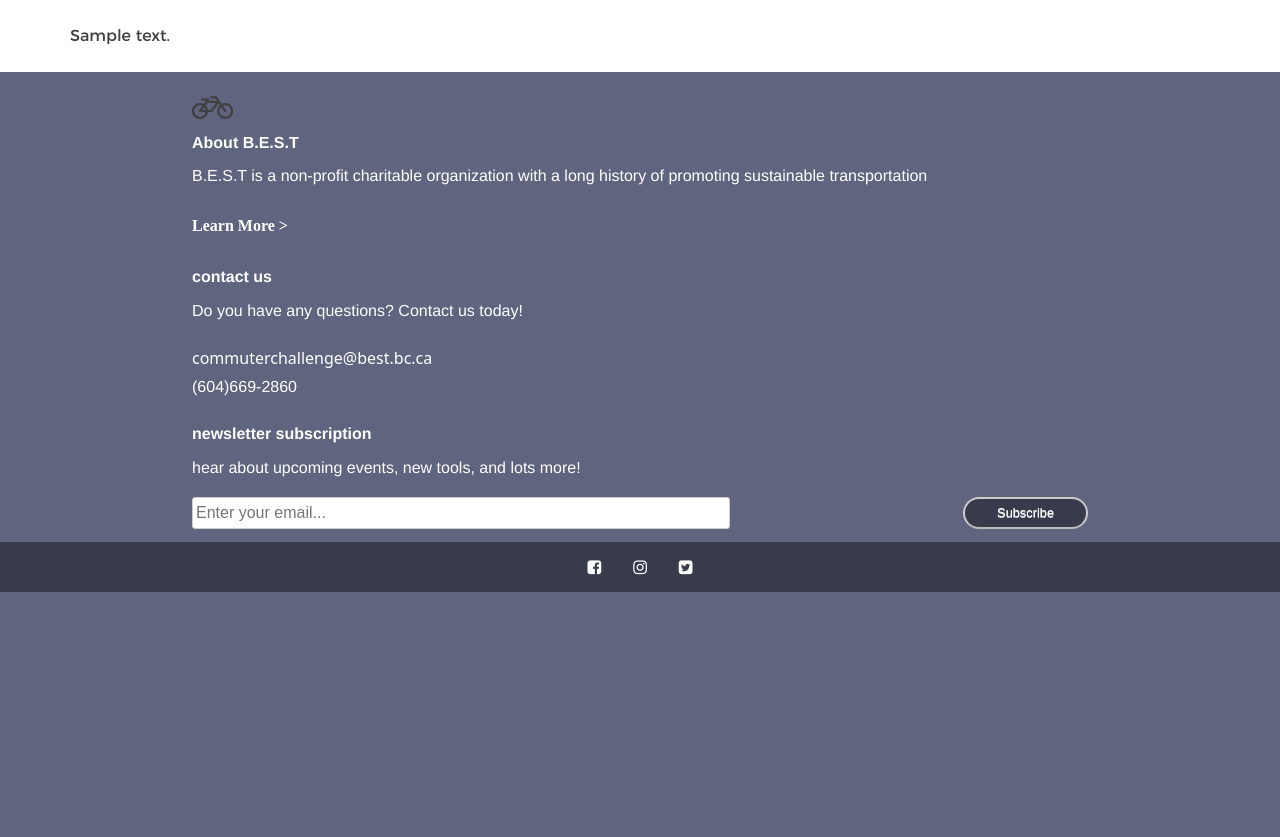
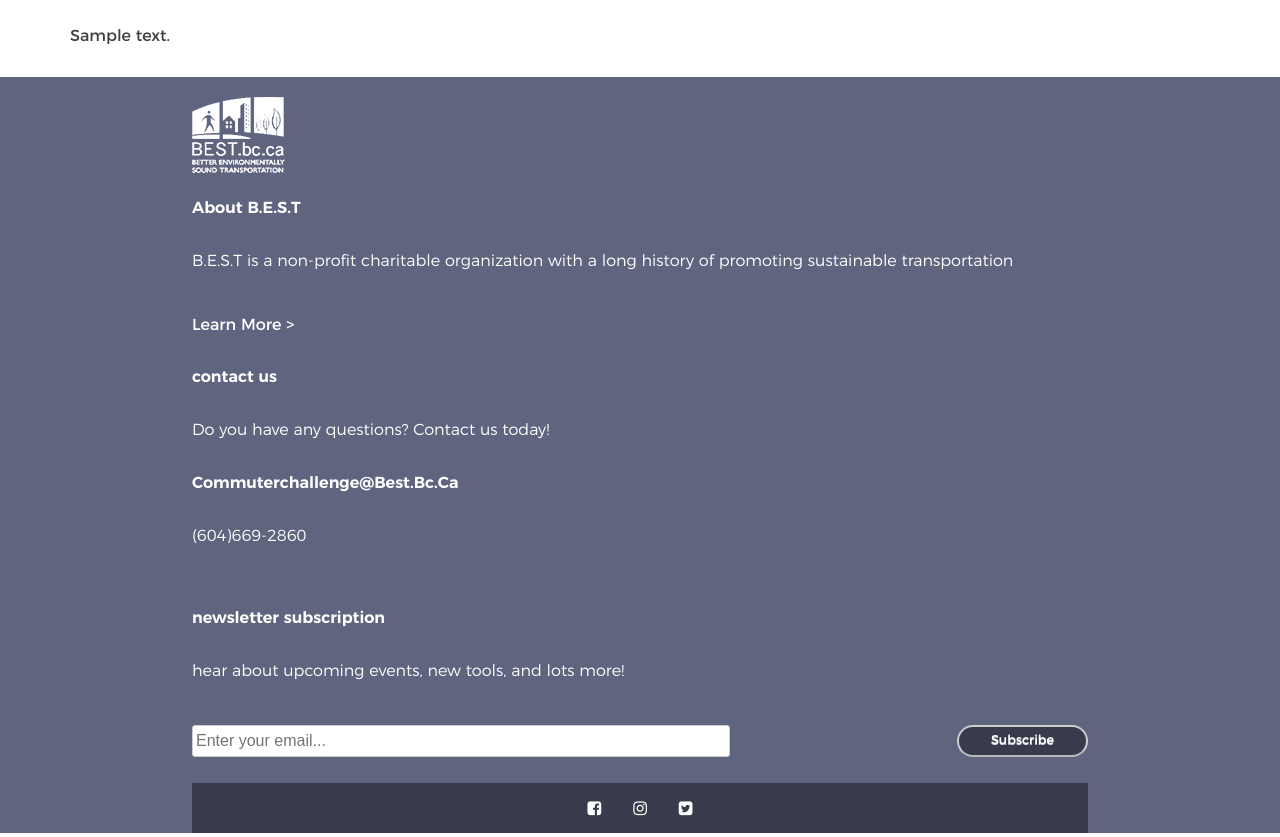
Before and after one commit to redacademy/best-fall-2016, a WordPress theme: template themes/best-challenge/home.php in a window 1280 px wide. Shown: the part 244-1081 px from the top of the page. Before the commit the page ends 836 px from the top, so only its background shows below. Run offline with PHP 8.4 and a stand-in for WordPress, Linux system fonts and the light colour scheme; the site name, menu and one post (Sample post) are stand-ins, and other content is empty; some libraries are stand-ins or nearby versions.

Commit message:
added best logo to footer

```diff
--- a/themes/best-challenge/footer.php
+++ b/themes/best-challenge/footer.php
@@ -15,28 +15,28 @@
 				<div class="footer-section">
 					<div class="footer-content container">
 						<div class="logo-image">
-							<i class="fa fa-bicycle" aria-hidden="true"></i>
+							<img src="<?php echo get_template_directory_uri() ?>/assets/images/best-logo.png"></img>
 						</div>
 						<div class="about-best">
-							<p class="para-heading">About<span> b.e.s.t</span></p>
-							<p><span>b.e.s.t</span> is a non-profit charitable organization with a long history of
-							promoting sustainable transportation</p>
+							<div class="para-heading"><p>About<span> b.e.s.t</span></p></div>
+							<div class="para-content"><p><span>b.e.s.t</span> is a non-profit charitable organization with a long history of
+							promoting sustainable transportation</p></div>
 						</div>
 						<div class="learn-more">
-							<p class="para-heading"><a href="">learn more ></a></p>
+							<div class="para-heading"><a href="">learn more ></a></div>
 							</div>
 						<div class="contact-us">
-							<p class="para-heading">contact us</p>
-						<p>Do you have any questions? Contact us today!</p>
+							<div class="para-heading"><p>contact us</p><div>
+						<div class="para-content"><p>Do you have any questions? Contact us today!</p></div>
 						</div>
 						<div class="questions">
 							<p><a href="">commuterchallenge@best.bc.ca</a></p>
-							<p>(604)669-2860</p>
+							<div class="para-content"><p>(604)669-2860</p></div>
 						</div>
 						<div class="newsletter-subscription">
-							<p class="para-heading">newsletter subscription</p>
-							<p>hear about upcoming events, new tools, and lots more!</p>
-							</div>
+							<div class="para-heading"><p>newsletter subscription</p></div>
+							<div class="para-content"><p>hear about upcoming events, new tools, and lots more!</p></div>
+						</div>
 							<div class="subscribe">
             					<div class="subscribeForm">
                 					<form id="formId">
--- a/themes/best-challenge/sass/_footers.scss
+++ b/themes/best-challenge/sass/_footers.scss
@@ -1,3 +1,7 @@
+
+
+
+
 
 .footer-column{
     display:flex;
@@ -15,13 +19,13 @@
     background-color:#60657F;
 }
 
-.footer-section p{
+.footer-section {
     -webkit-margin-before: 0.3em;
     -webkit-margin-after: 0.3em;
-    font-family:'helvetica';
     color:white;
-    font-family:sans'sans';
-}
+
+    }
+
 .footer-section span{
     text-transform:uppercase;
 }
@@ -29,7 +33,8 @@
 .footer-section a{
     color:white;
     text-decoration:none;
-    font-family:'sans';
+    font-family:'montserrat';
+
 }
 
 .footer-section a:hover{
@@ -50,15 +55,23 @@
     padding:1rem;
 }
 
-.para-heading {
+.para-heading p{
     padding-bottom:5px;
-    font-weight:800;
+    font-family:'montserrat';
+    font-weight: 600;
+
 }
 
 .para-heading a{
-    font-family: 'open-sans';
-    font-weight:800;
+    font-family: 'montserrat';
+    font-weight:'bold';
     text-transform: capitalize;
+}
+
+.para-content p{
+font-family: 'montserrat';
+    font-weight:200;
+
 }
 
 .logo-image i{
@@ -90,7 +103,8 @@ padding-bottom:0.8rem;
     padding: .25rem 2rem;
     border: 1;
     border-radius: 25px;
-    font-family: ralewaylight, sans-serif;
+    font-family: 'montserrat';
+    font-weight:'light';
     font-size: 0.8rem;
     box-shadow:none;
     line-height: 1.2;
--- a/themes/best-challenge/style.css
+++ b/themes/best-challenge/style.css
@@ -1011,12 +1011,10 @@ object {
   padding-right: 15%;
   background-color: #60657F; }
 
-.footer-section p {
+.footer-section {
   -webkit-margin-before: 0.3em;
   -webkit-margin-after: 0.3em;
-  font-family: 'helvetica';
-  color: white;
-  font-family: sans "sans"; }
+  color: white; }
 
 .footer-section span {
   text-transform: uppercase; }
@@ -1024,7 +1022,7 @@ object {
 .footer-section a {
   color: white;
   text-decoration: none;
-  font-family: 'sans'; }
+  font-family: 'montserrat'; }
 
 .footer-section a:hover {
   color: brown; }
@@ -1043,14 +1041,19 @@ object {
   color: white;
   padding: 1rem; }
 
-.para-heading {
+.para-heading p {
   padding-bottom: 5px;
-  font-weight: 800; }
+  font-family: 'montserrat';
+  font-weight: 600; }
 
 .para-heading a {
-  font-family: 'open-sans';
-  font-weight: 800;
+  font-family: 'montserrat';
+  font-weight: 'bold';
   text-transform: capitalize; }
+
+.para-content p {
+  font-family: 'montserrat';
+  font-weight: 200; }
 
 .logo-image i {
   font-size: 2rem; }
@@ -1077,7 +1080,8 @@ object {
   padding: .25rem 2rem;
   border: 1;
   border-radius: 25px;
-  font-family: ralewaylight, sans-serif;
+  font-family: 'montserrat';
+  font-weight: 'light';
   font-size: 0.8rem;
   box-shadow: none;
   line-height: 1.2;
```
Also changed, not shown: other parts of themes/best-challenge/style.css (+17 -12 lines), themes/best-challenge/sass/_get_involved.scss (+18 -12 lines), themes/best-challenge/assets/Images/best-logo.png (added).
